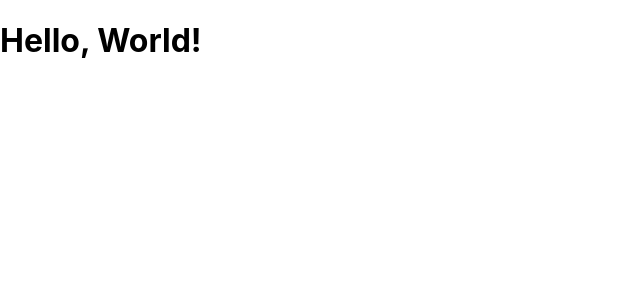
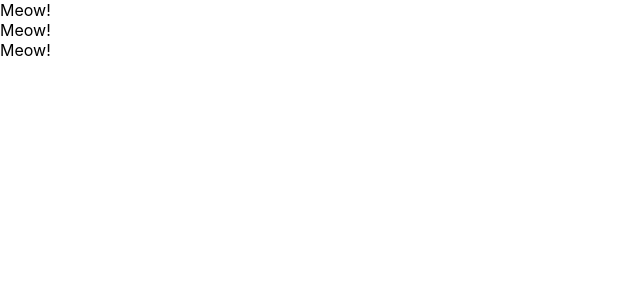
Before and after one commit to nerikara/udemy-react-redux-crud-application, a React (Create React App) app: page / in a window 1280 px wide. Shown: the top 300 px of the page, without its empty margins (0-640 px from the left). Built offline with nearby package versions, Linux system fonts and the light colour scheme.

Commit message:
コンポーネントのチュートリアル

```diff
--- a/src/App.js
+++ b/src/App.js
@@ -1,9 +1,23 @@
-function App() {
+// function App() {
+//   return (
+//     <h1>
+//       Hello, World!
+//     </h1>
+//   );
+// }
+
+const App = () => {
   return (
-    <h1>
-      Hello, World!
-    </h1>
-  );
+    <div>
+      <Cat />
+      <Cat />
+      <Cat />
+    </div>
+  )
+}
+
+const Cat = () => {
+  return <div>Meow!</div>;
 }
 
 export default App;
```
